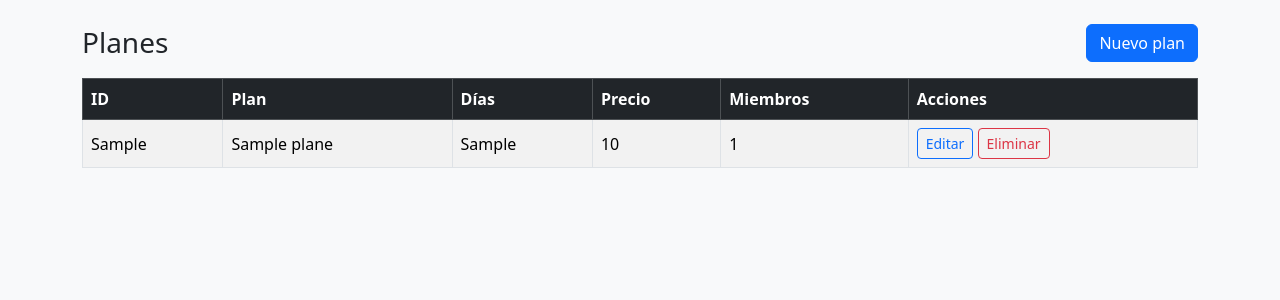
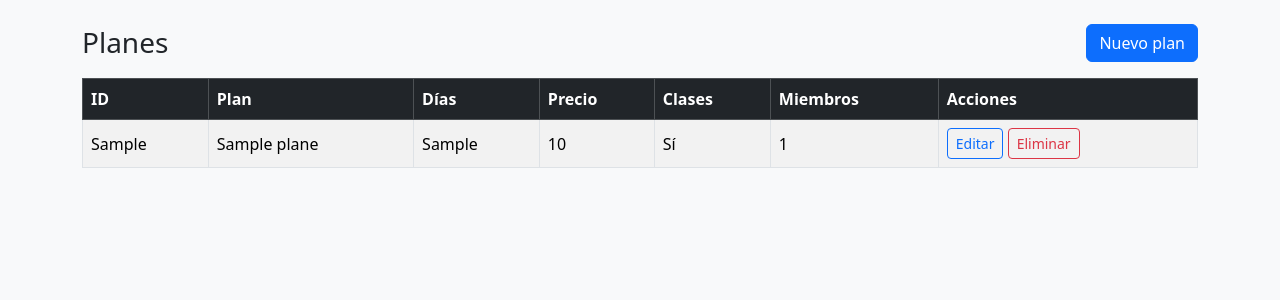
Before and after one commit to SebDev777/ProyectoFinal-ProgramacionWeb, a Flask app: page /planes/ in a window 1280 px wide. Shown: the part 56-356 px from the top of the page. Run offline with Flask 3, Linux system fonts and the light colour scheme; a database or web service that is not in the repository returns one stand-in record (values such as "Sample title"); some libraries are stand-ins or nearby versions.

Commit message:
Agrega campo incluye_clases al CRUD de planes

```diff
--- a/routes/planes.py
+++ b/routes/planes.py
@@ -13,6 +13,7 @@ def _leer_formulario(form):
         "nombre_plan": v.texto(form, "nombre_plan", "El nombre del plan", errores, max_len=60),
         "duracion_dias": v.entero(form, "duracion_dias", "La duración", errores, minimo=1),
         "precio": v.decimal(form, "precio", "El precio", errores, mayor_que=0),
+        "incluye_clases": form.get("incluye_clases") == "on",
         "descripcion": v.texto(form, "descripcion", "La descripción", errores,
                                obligatorio=False, max_len=200),
     }
@@ -39,8 +40,10 @@ def crear():
         datos, errores = _leer_formulario(request.form)
         if not errores:
             try:
-                execute("""INSERT INTO planes (nombre_plan, duracion_dias, precio, descripcion)
-                           VALUES (%(nombre_plan)s, %(duracion_dias)s, %(precio)s, %(descripcion)s)""",
+                execute("""INSERT INTO planes
+                               (nombre_plan, duracion_dias, precio, incluye_clases, descripcion)
+                           VALUES (%(nombre_plan)s, %(duracion_dias)s, %(precio)s,
+                                   %(incluye_clases)s, %(descripcion)s)""",
                         datos)
                 flash("Plan creado correctamente.", "success")
                 return redirect(url_for("planes.listar"))
@@ -58,6 +61,7 @@ def editar(id):
         abort(404)
     if request.method == "POST":
         item = {**item, **request.form.to_dict()}
+        item["incluye_clases"] = "incluye_clases" in request.form
         datos, errores = _leer_formulario(request.form)
         if not errores:
             try:
@@ -65,6 +69,7 @@ def editar(id):
                               SET nombre_plan = %(nombre_plan)s,
                                   duracion_dias = %(duracion_dias)s,
                                   precio = %(precio)s,
+                                  incluye_clases = %(incluye_clases)s,
                                   descripcion = %(descripcion)s
                             WHERE id_plan = %(id)s""",
                         {**datos, "id": id})
--- a/templates/planes/form.html
+++ b/templates/planes/form.html
@@ -19,6 +19,11 @@
       <input type="number" step="0.01" class="form-control" id="precio" name="precio"
              value="{{ item.precio or '' }}">
     </div>
+    <div class="form-check mb-3">
+      <input class="form-check-input" type="checkbox" id="incluye_clases" name="incluye_clases"
+             {% if item.incluye_clases %}checked{% endif %}>
+      <label class="form-check-label" for="incluye_clases">Incluye clases grupales</label>
+    </div>
     <div class="mb-3">
       <label class="form-label" for="descripcion">Descripción</label>
       <input class="form-control" id="descripcion" name="descripcion"
--- a/templates/planes/list.html
+++ b/templates/planes/list.html
@@ -8,7 +8,10 @@
 
 <table class="table table-striped table-bordered bg-white align-middle">
   <thead class="table-dark">
-    <tr><th>ID</th><th>Plan</th><th>Días</th><th>Precio</th><th>Miembros</th><th>Acciones</th></tr>
+    <tr>
+      <th>ID</th><th>Plan</th><th>Días</th><th>Precio</th>
+      <th>Clases</th><th>Miembros</th><th>Acciones</th>
+    </tr>
   </thead>
   <tbody>
     {% for p in items %}
@@ -17,6 +20,7 @@
       <td>{{ p.nombre_plan }}</td>
       <td>{{ p.duracion_dias }}</td>
       <td>{{ p.precio }}</td>
+      <td>{{ 'Sí' if p.incluye_clases else 'No' }}</td>
       <td>{{ p.num_miembros }}</td>
       <td>
         <a class="btn btn-sm btn-outline-primary" href="{{ url_for('planes.editar', id=p.id_plan) }}">Editar</a>
```
